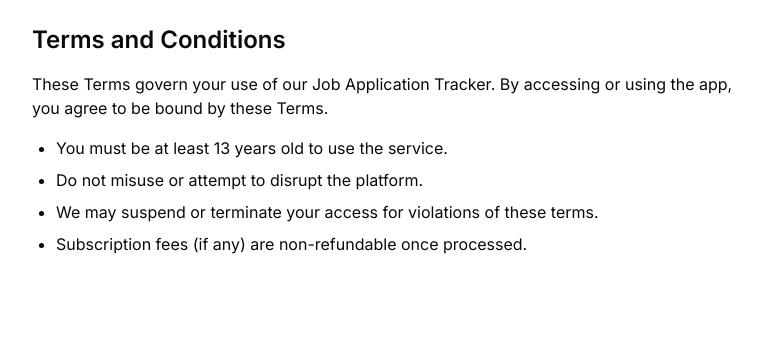
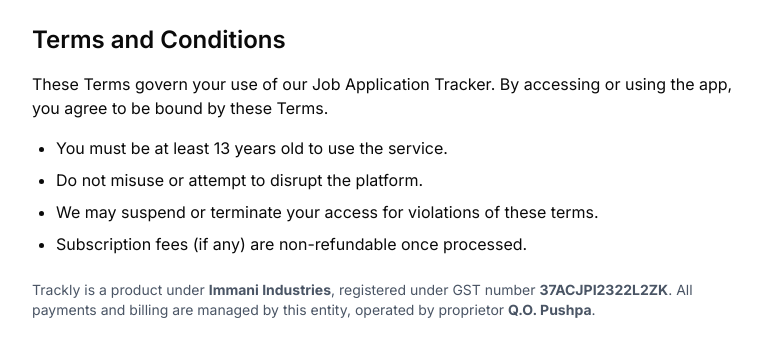
Before and after one commit to venkata-chowdary/trackly, a Next.js app: page /terms-and-conditions in a window 1280 px wide. Shown: the top 356 px of the page, without its empty margins (248-1010 px from the left). Built offline with nearby package versions, Linux system fonts and the light colour scheme.

Commit message:
modify t and c

```diff
--- a/src/app/terms-and-conditions/page.jsx
+++ b/src/app/terms-and-conditions/page.jsx
@@ -12,6 +12,9 @@ export default function TermsAndConditions() {
                 <li>We may suspend or terminate your access for violations of these terms.</li>
                 <li>Subscription fees (if any) are non-refundable once processed.</li>
             </ul>
+            <p className="text-sm text-gray-600 mt-6">
+                Trackly is a product under <strong>Immani Industries</strong>, registered under GST number <strong>37ACJPI2322L2ZK</strong>. All payments and billing are managed by this entity, operated by proprietor <strong>Q.O. Pushpa</strong>.
+            </p>
         </div>
     );
 }
```
